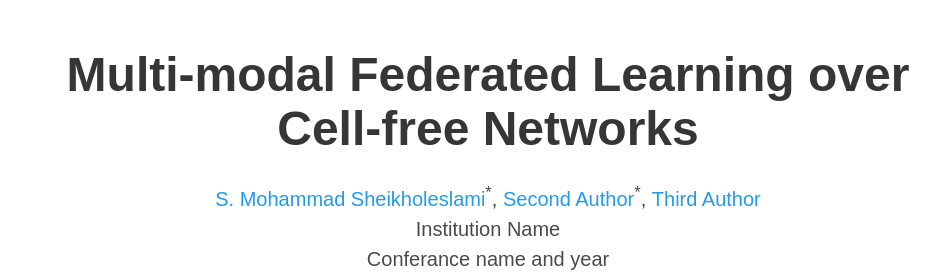
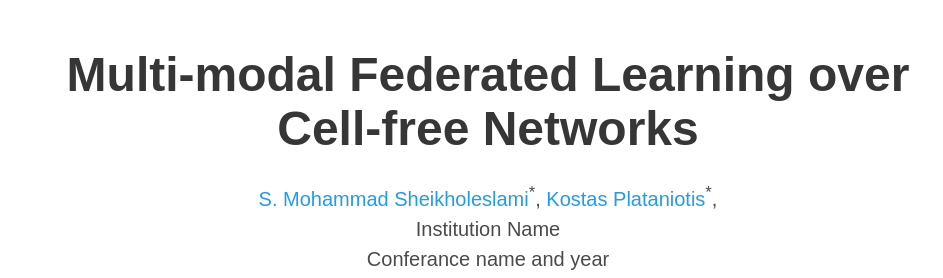
Before and after one commit to MohammadSheikholeslami/mohammadsheikholeslami.github.io, a plain HTML site: page index.html in a window 1280 px wide. Shown: the top 278 px of the page, without its empty margins (152-1095 px from the left). Drawn offline with nearby package versions, Linux system fonts and the light colour scheme; some icons are missing; a web font is replaced by a local one.

Commit message:
Update index.html

```diff
--- a/index.html
+++ b/index.html
@@ -58,9 +58,9 @@
               <span class="author-block">
                 <a href="FIRST AUTHOR PERSONAL LINK" target="_blank">S. Mohammad Sheikholeslami</a><sup>*</sup>,</span>
                 <span class="author-block">
-                  <a href="SECOND AUTHOR PERSONAL LINK" target="_blank">Second Author</a><sup>*</sup>,</span>
-                  <span class="author-block">
-                    <a href="THIRD AUTHOR PERSONAL LINK" target="_blank">Third Author</a>
+                  <a href="SECOND AUTHOR PERSONAL LINK" target="_blank">Kostas Plataniotis</a><sup>*</sup>,</span>
+                  <!-- <span class="author-block">
+                    <a href="THIRD AUTHOR PERSONAL LINK" target="_blank">Third Author</a> -->
                   </span>
                   </div>
 
```
